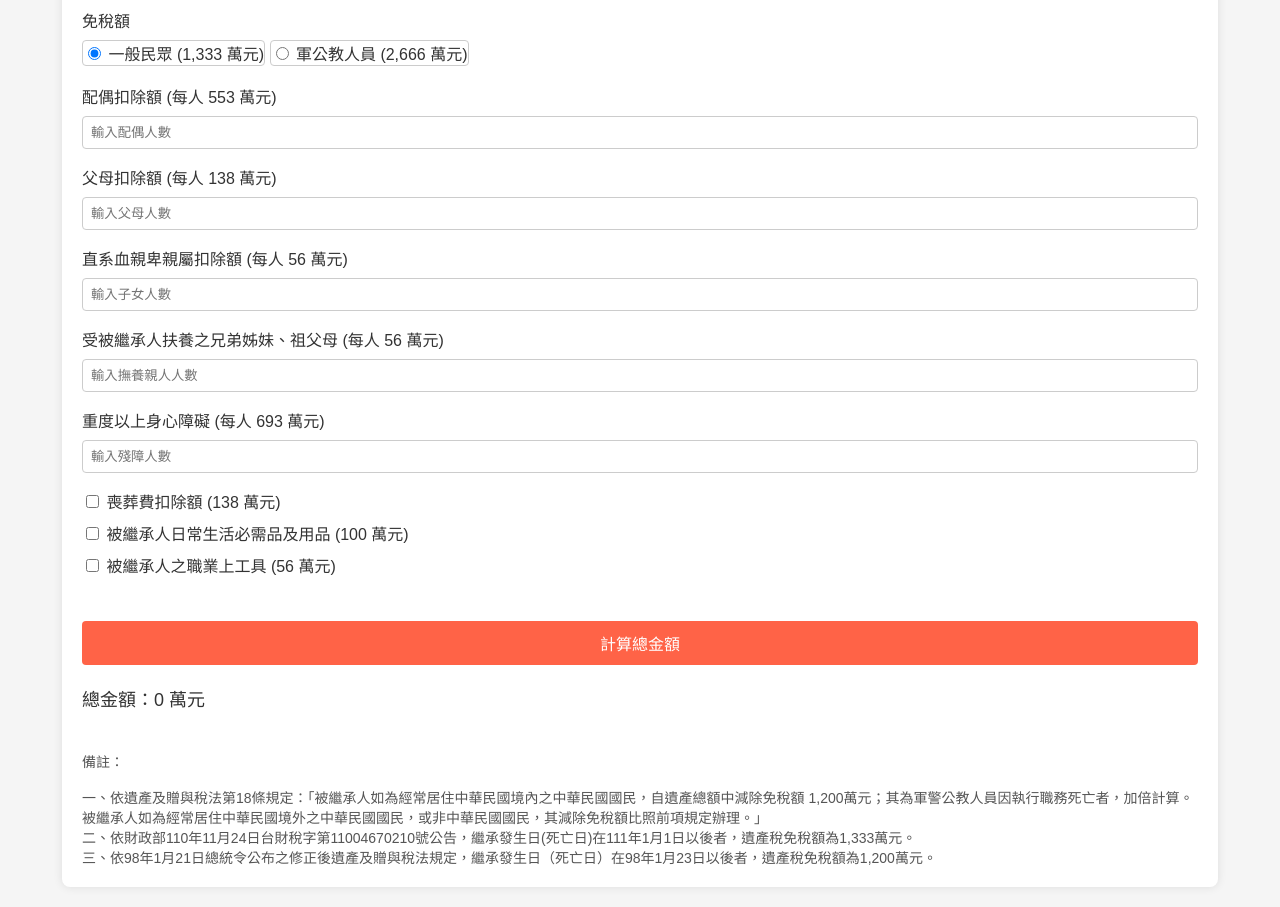
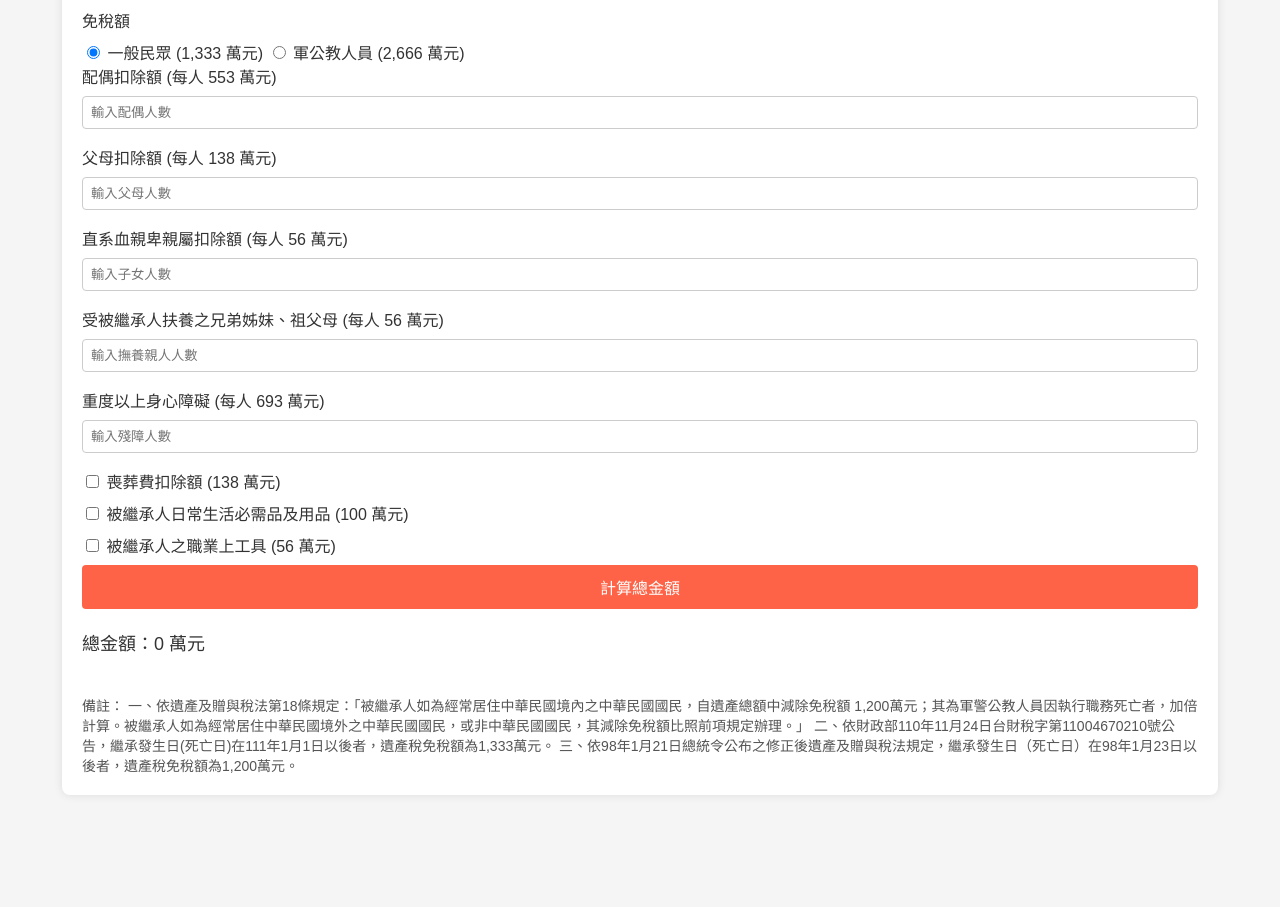
Before and after one commit to Meow-gic/Estate-Tax-Calculator, a plain HTML site: page index.html in a window 1280 px wide. Shown: the part 121-1028 px from the top of the page. After the commit the page ends 936 px from the top, so only its background shows below. Drawn offline with Linux system fonts and the light colour scheme.

Commit message:
Update index.html

```diff
--- a/index.html
+++ b/index.html
@@ -45,6 +45,10 @@
             border: none;
             outline: none;
         }
+        .hidden-border {
+            border: none;
+            outline: none;
+        }
         .button {
             padding: 10px 20px;
             background-color: #ff6347;
@@ -86,8 +90,8 @@
         <h1>遺產稅快速計算器</h1>
         <form id="taxForm">
             <label>免稅額</label>
-            <label class="radio-label"><input type="radio" name="exemption" value="1333" checked> 一般民眾 (1,333 萬元)</label>
-            <label class="radio-label"><input type="radio" name="exemption" value="2666"> 軍公教人員 (2,666 萬元)</label><br><br>
+            <label class="radio-label hidden-border"><input type="radio" name="exemption" value="1333" checked> 一般民眾 (1,333 萬元)</label>
+            <label class="radio-label hidden-border"><input type="radio" name="exemption" value="2666"> 軍公教人員 (2,666 萬元)</label><br>
 
             <label for="spouse">配偶扣除額 (每人 553 萬元)</label>
             <input type="number" id="spouse" placeholder="輸入配偶人數" min="0" max="1">
@@ -110,17 +114,15 @@
 
             <label for="tools"><input type="checkbox" id="tools"> 被繼承人之職業上工具 (56 萬元)</label>
 
-            <br><br>
-
             <button type="button" class="button" onclick="calculateTax()">計算總金額</button>
         </form>
 
         <div class="result" id="result">總金額：<span id="totalAmount">0</span> 萬元</div>
 
         <div class="remarks">
-            備註：<br><br>
-            一、依遺產及贈與稅法第18條規定：「被繼承人如為經常居住中華民國境內之中華民國國民，自遺產總額中減除免稅額 1,200萬元；其為軍警公教人員因執行職務死亡者，加倍計算。被繼承人如為經常居住中華民國境外之中華民國國民，或非中華民國國民，其減除免稅額比照前項規定辦理。」<br>
-            二、依財政部110年11月24日台財稅字第11004670210號公告，繼承發生日(死亡日)在111年1月1日以後者，遺產稅免稅額為1,333萬元。<br>
+            備註：
+            一、依遺產及贈與稅法第18條規定：「被繼承人如為經常居住中華民國境內之中華民國國民，自遺產總額中減除免稅額 1,200萬元；其為軍警公教人員因執行職務死亡者，加倍計算。被繼承人如為經常居住中華民國境外之中華民國國民，或非中華民國國民，其減除免稅額比照前項規定辦理。」
+            二、依財政部110年11月24日台財稅字第11004670210號公告，繼承發生日(死亡日)在111年1月1日以後者，遺產稅免稅額為1,333萬元。
             三、依98年1月21日總統令公布之修正後遺產及贈與稅法規定，繼承發生日（死亡日）在98年1月23日以後者，遺產稅免稅額為1,200萬元。
         </div>
     </div>
```
